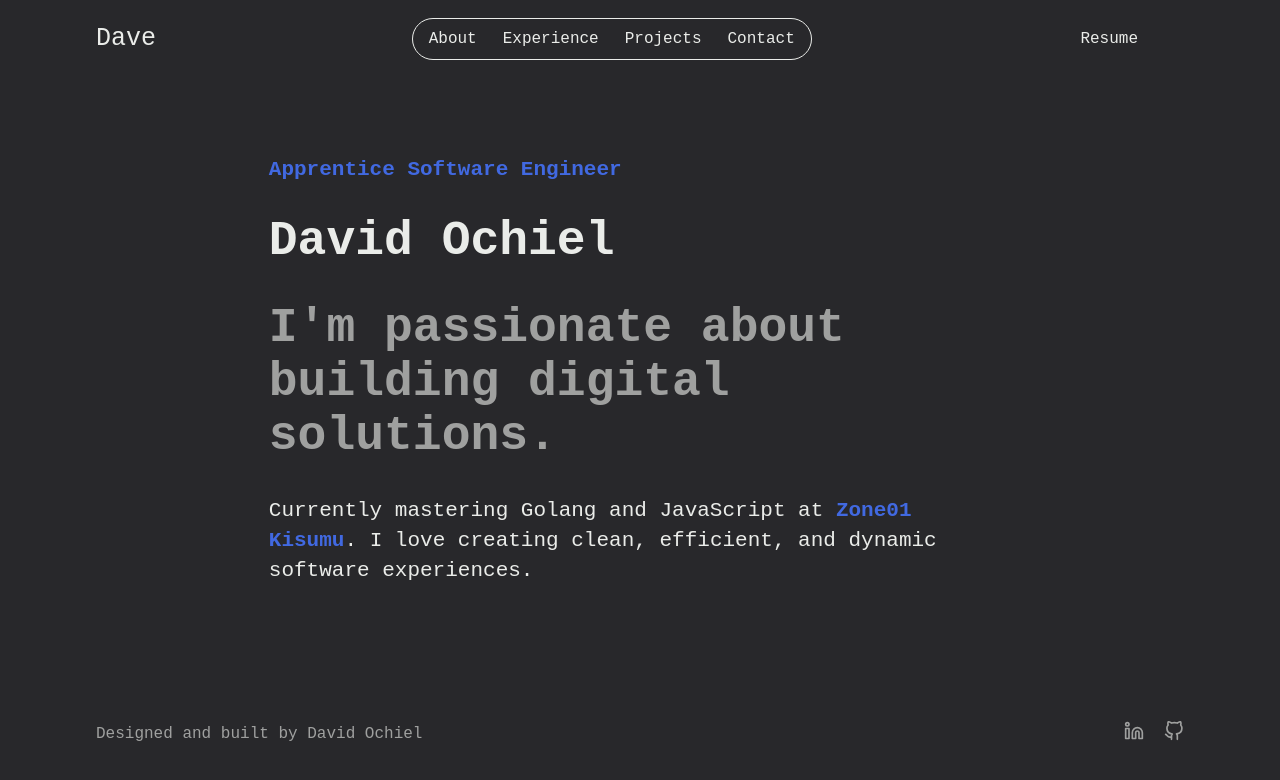
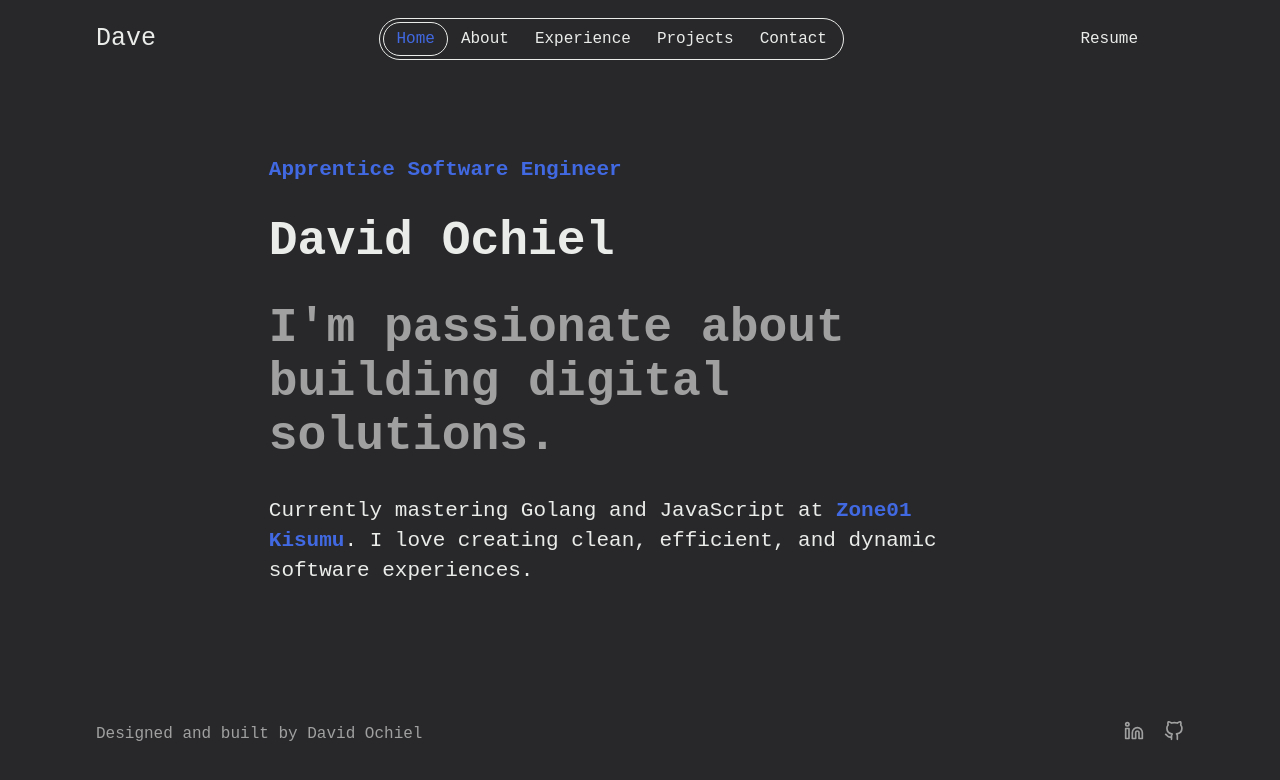
Before and after one commit to nguonodave/v2-ng, a React (Vite) app: page / in a window 1280 px wide. Shown: the top 780 px of the page. Built offline with nearby package versions, Linux system fonts and the light colour scheme.

Commit message:
feat: add home navigation menu

```diff
--- a/src/components/Navbar.jsx
+++ b/src/components/Navbar.jsx
@@ -68,6 +68,10 @@ export default function Navbar() {
                 </NavLink>
 
                 <div className="menu">
+                    <NavLink to="/" className={navLinkClass}>
+                        Home
+                    </NavLink>
+
                     <NavLink to="/about" className={navLinkClass}>
                         About
                     </NavLink>
@@ -107,6 +111,14 @@ export default function Navbar() {
             <div className={`side-menu ${sideMenuOpen ? "active" : ""}`}>
                 <div className="content">
                     <NavLink
+                        to="/"
+                        className={navLinkClass}
+                        onClick={closeSideMenu}
+                    >
+                        Home
+                    </NavLink>
+
+                    <NavLink
                         to="/about"
                         className={navLinkClass}
                         onClick={closeSideMenu}
```
